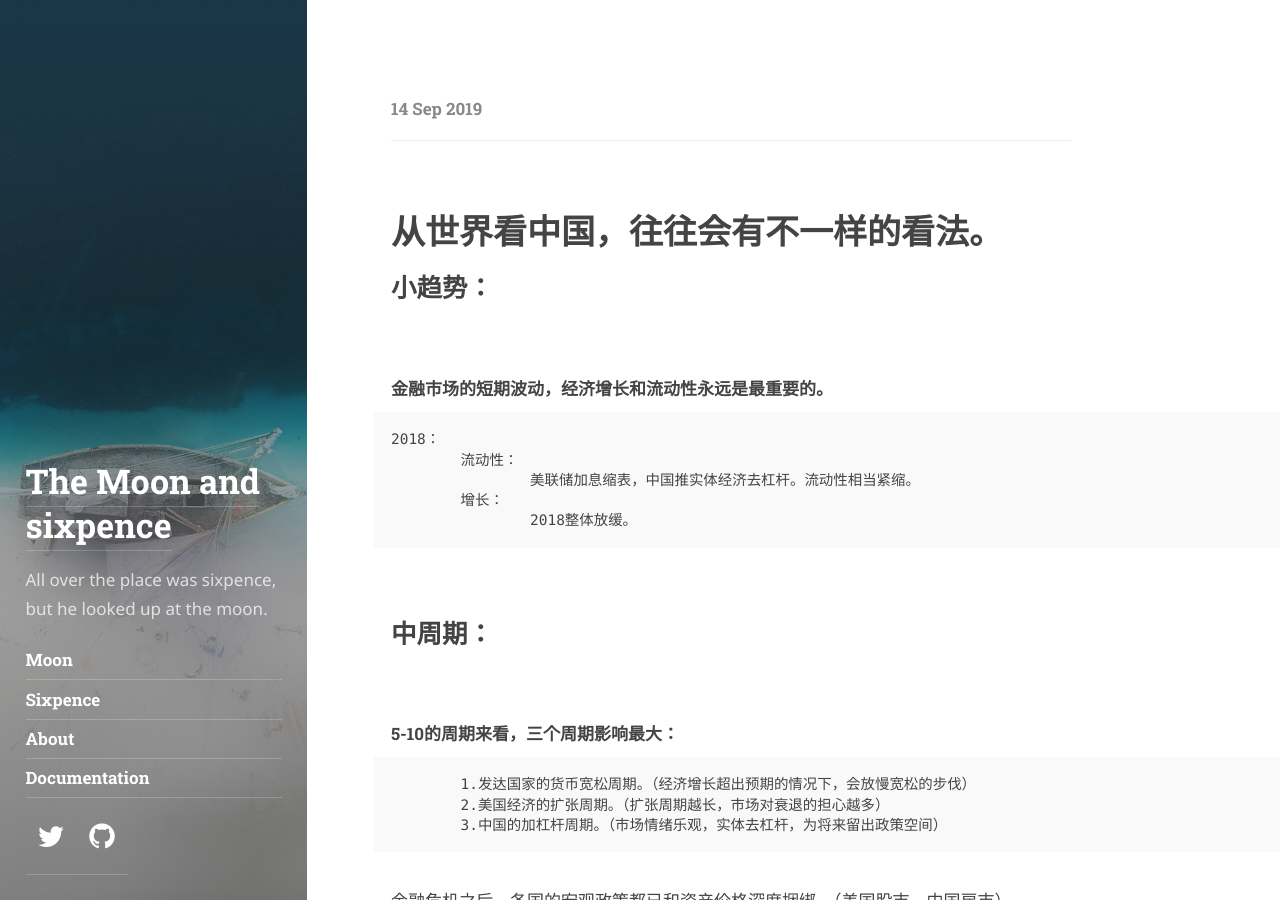
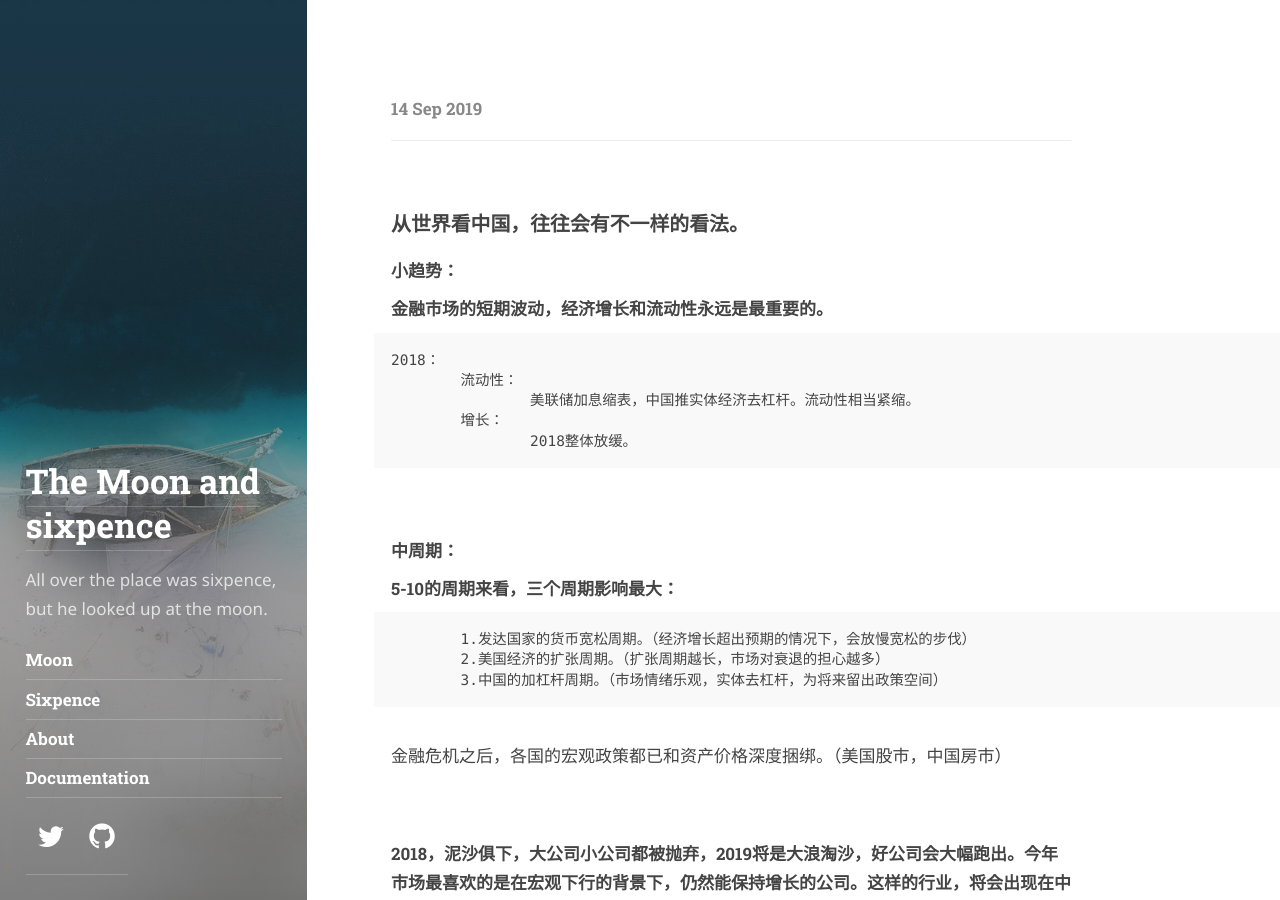
Before and after one commit to FunkyEric/FunkyEric.github.io, a Jekyll site: the page built from _posts/2019-01-30-创业思考记载.md, in a window 1280 px wide and 900 px high. Built offline with Jekyll 4.4.1, drawn with Linux system fonts in a browser that asks for light colours; some web fonts are replaced; our own code applies the rules of GitHub Pages for plain Markdown files.

Commit message:
change article

```diff
--- a/_posts/2019-01-30-创业思考记载.md
+++ b/_posts/2019-01-30-创业思考记载.md
@@ -5,29 +5,29 @@
 tags:
 ---
 
-# 从世界看中国，往往会有不一样的看法。
+### 从世界看中国，往往会有不一样的看法。
 
-## 小趋势：
-#### 金融市场的短期波动，经济增长和流动性永远是最重要的。
+#### 小趋势：
+##### 金融市场的短期波动，经济增长和流动性永远是最重要的。
 	2018：
 		流动性：
 			美联储加息缩表，中国推实体经济去杠杆。流动性相当紧缩。
 		增长：
 			2018整体放缓。
 
-## 中周期：
-#### 5-10的周期来看，三个周期影响最大：
+#### 中周期：
+##### 5-10的周期来看，三个周期影响最大：
 		1.发达国家的货币宽松周期。（经济增长超出预期的情况下，会放慢宽松的步伐）
 		2.美国经济的扩张周期。（扩张周期越长，市场对衰退的担心越多）
 		3.中国的加杠杆周期。（市场情绪乐观，实体去杠杆，为将来留出政策空间）
 
 金融危机之后，各国的宏观政策都已和资产价格深度捆绑。（美国股市，中国房市）
 
-### 2018，泥沙俱下，大公司小公司都被抛弃，2019将是大浪淘沙，好公司会大幅跑出。今年市场最喜欢的是在宏观下行的背景下，仍然能保持增长的公司。这样的行业，将会出现在中国的特点（中高端制造业）和痛点（教育医疗）中。
+##### 2018，泥沙俱下，大公司小公司都被抛弃，2019将是大浪淘沙，好公司会大幅跑出。今年市场最喜欢的是在宏观下行的背景下，仍然能保持增长的公司。这样的行业，将会出现在中国的特点（中高端制造业）和痛点（教育医疗）中。
 
-## 大时代：
+#### 大时代：
 	中国作为新兴大国迅速崛起，引起了美国从精英到民间的重视，这也是中美贸易战爆发的原因之一。
 	中国的比较优势在制造业，美国的比较优势在服务业（特别是互联网和金融）。
 	但中国爆发债务危机的几率不大，因为金融市场相对封闭，而政府又相对强势。
 
-# 推荐阅读书目：天国之秋、帝国暮色
+### 推荐阅读书目：天国之秋、帝国暮色
```
